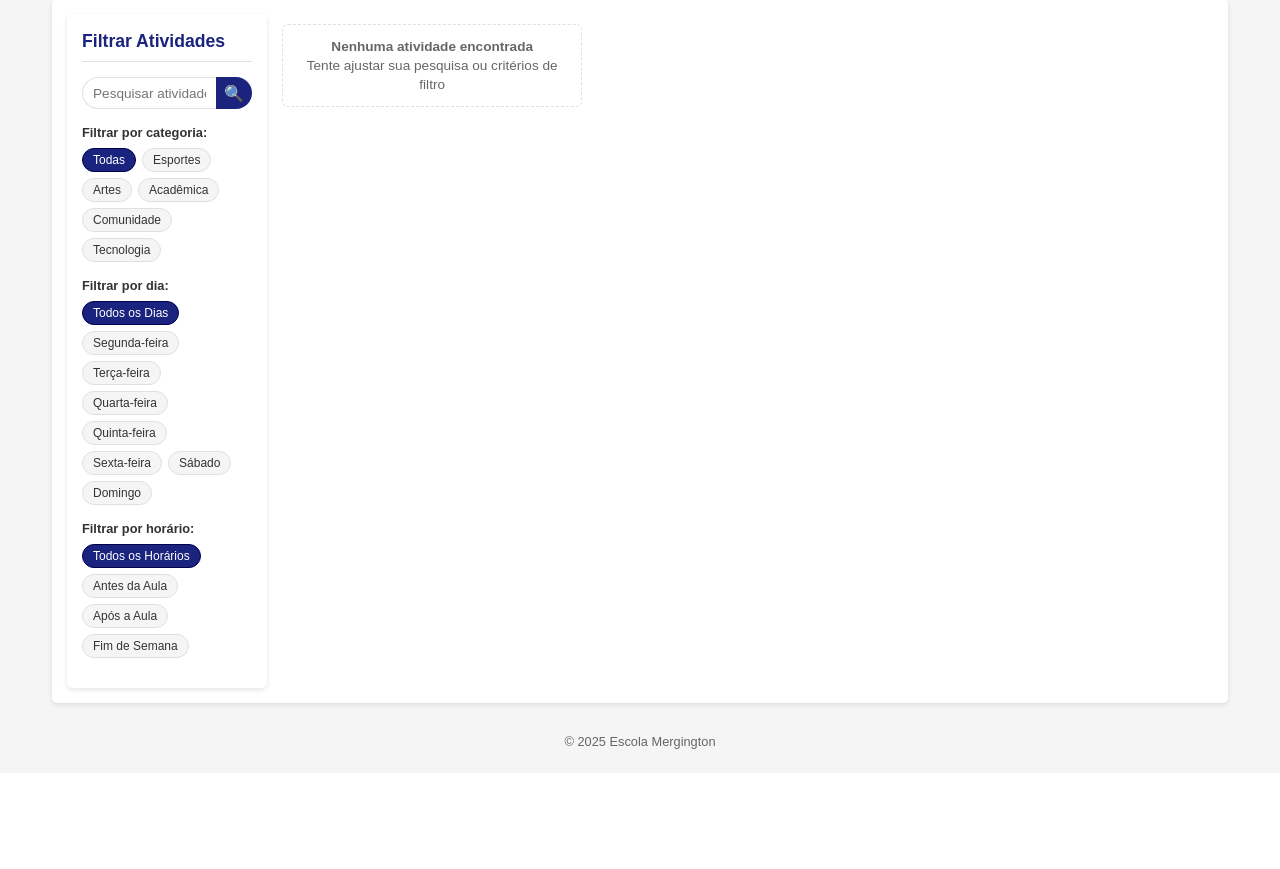
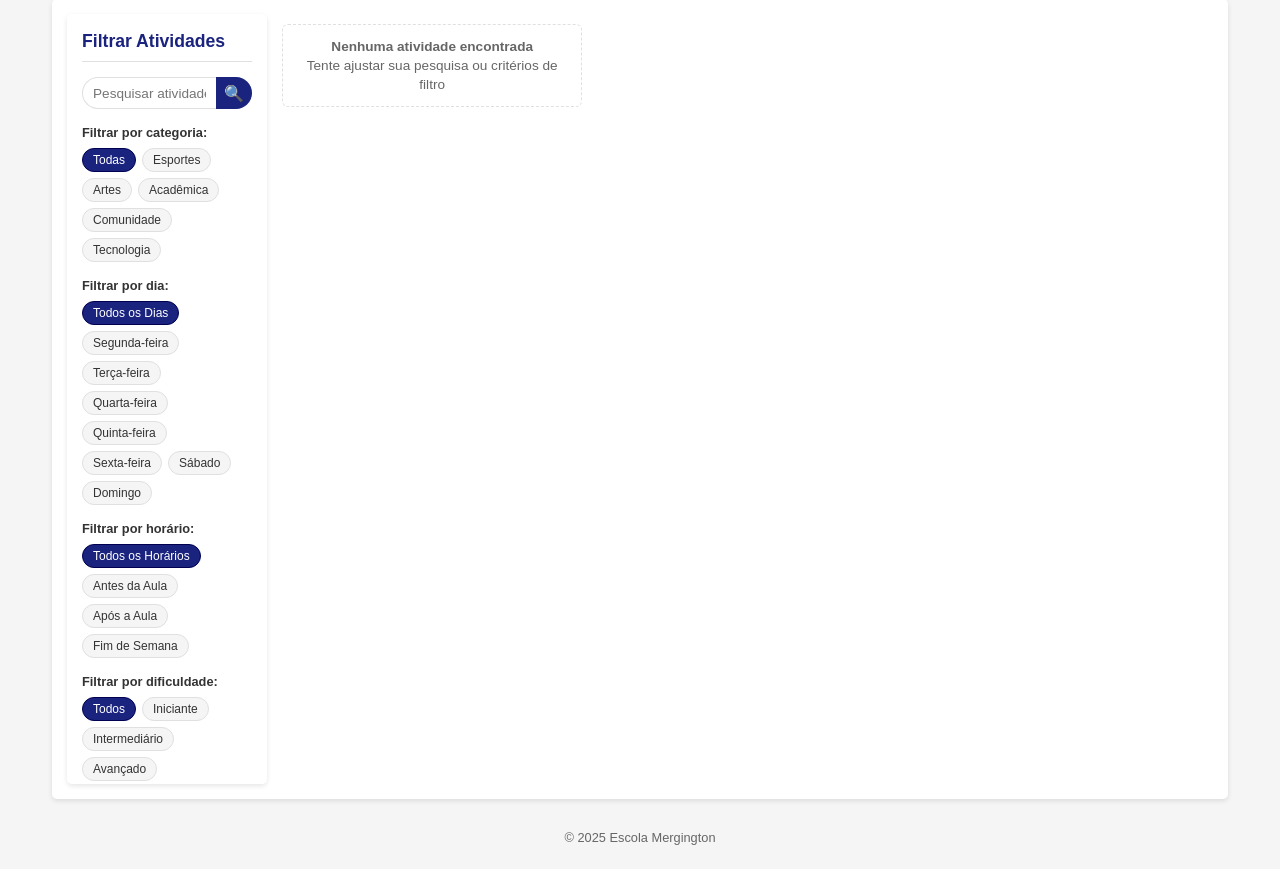
Before and after one commit to andrefontourainvillia/java-copilot-code-agent-final, a Spring Boot app: page / in a window 1280 px wide. Shown: the part 120-989 px from the top of the page. Before the commit the page ends 869 px from the top, so only its background shows below. Run offline with Spring Boot 4, Linux system fonts and the light colour scheme; data that the repository does not hold is empty; some of the project's set-up classes (security, data sources, template engines, error pages and the like) are left out, and stand-ins take their place.

Commit message:
Implement difficulty levels feature for activities
Co-authored-by: andrefontourainvillia <140420144+andrefontourainvillia@users.noreply.github.com>

```diff
--- a/src/main/java/com/mergingtonhigh/schoolmanagement/application/dtos/ActivityDTO.java
+++ b/src/main/java/com/mergingtonhigh/schoolmanagement/application/dtos/ActivityDTO.java
@@ -13,7 +13,8 @@ public record ActivityDTO(
         int maxParticipants,
         List<String> participants,
         int currentParticipantCount,
-        ActivityTypeDTO type) {
+        ActivityTypeDTO type,
+        DifficultyLevelDTO difficultyLevel) {
     public record ScheduleDetailsDTO(
             List<String> days,
             String startTime,
--- a/src/main/resources/static/app.js
+++ b/src/main/resources/static/app.js
@@ -14,6 +14,7 @@ document.addEventListener("DOMContentLoaded", () => {
   const categoryFilters = document.querySelectorAll(".category-filter");
   const dayFilters = document.querySelectorAll(".day-filter");
   const timeFilters = document.querySelectorAll(".time-filter");
+  const difficultyFilters = document.querySelectorAll(".difficulty-filter");
 
   // Authentication elements
   const loginButton = document.getElementById("login-button");
@@ -33,6 +34,7 @@ document.addEventListener("DOMContentLoaded", () => {
   let searchQuery = "";
   let currentDay = "";
   let currentTimeRange = "";
+  let currentDifficulty = ""; // Empty means "Todos" - activities without difficulty level
 
   // Authentication state
   let currentUser = null;
@@ -56,6 +58,12 @@ document.addEventListener("DOMContentLoaded", () => {
     const activeTimeFilter = document.querySelector(".time-filter.active");
     if (activeTimeFilter) {
       currentTimeRange = activeTimeFilter.dataset.time;
+    }
+
+    // Initialize difficulty filter
+    const activeDifficultyFilter = document.querySelector(".difficulty-filter.active");
+    if (activeDifficultyFilter) {
+      currentDifficulty = activeDifficultyFilter.dataset.difficulty;
     }
   }
 
@@ -372,6 +380,20 @@ document.addEventListener("DOMContentLoaded", () => {
         }
       }
 
+      // Aplicar filtro de dificuldade
+      if (currentDifficulty === "") {
+        // "Todos" - mostrar apenas atividades sem nível de dificuldade especificado
+        if (details.difficultyLevel) {
+          return;
+        }
+      } else {
+        // Filtro específico - mostrar apenas atividades com o nível selecionado
+        const activityDifficulty = details.difficultyLevel ? details.difficultyLevel.name : null;
+        if (activityDifficulty !== currentDifficulty) {
+          return;
+        }
+      }
+
       // Aplicar filtro de pesquisa
       const searchableContent = [
         name.toLowerCase(),
@@ -576,6 +598,19 @@ document.addEventListener("DOMContentLoaded", () => {
       // Update current time filter and fetch activities
       currentTimeRange = button.dataset.time;
       fetchActivities();
+    });
+  });
+
+  // Add event listeners for difficulty filter buttons
+  difficultyFilters.forEach((button) => {
+    button.addEventListener("click", () => {
+      // Update active class
+      difficultyFilters.forEach((btn) => btn.classList.remove("active"));
+      button.classList.add("active");
+
+      // Update current difficulty filter and display filtered activities
+      currentDifficulty = button.dataset.difficulty;
+      displayFilteredActivities();
     });
   });
 
--- a/src/main/resources/static/index.html
+++ b/src/main/resources/static/index.html
@@ -99,6 +99,25 @@
                 <button class="time-filter" data-time="weekend">Fim de Semana</button>
               </div>
             </div>
+
+            <!-- Difficulty Filter -->
+            <div class="filter-container difficulty-filter-container">
+              <div class="filter-label">Filtrar por dificuldade:</div>
+              <div class="difficulty-filters" id="difficulty-filters">
+                <button class="difficulty-filter active" data-difficulty="">
+                  Todos
+                </button>
+                <button class="difficulty-filter" data-difficulty="iniciante">
+                  Iniciante
+                </button>
+                <button class="difficulty-filter" data-difficulty="intermediario">
+                  Intermediário
+                </button>
+                <button class="difficulty-filter" data-difficulty="avancado">
+                  Avançado
+                </button>
+              </div>
+            </div>
           </aside>
 
           <!-- Activities Content -->
--- a/src/main/resources/static/styles.css
+++ b/src/main/resources/static/styles.css
@@ -539,7 +539,8 @@ footer {
 
 .category-filters,
 .day-filters,
-.time-filters {
+.time-filters,
+.difficulty-filters {
   display: flex;
   flex-wrap: wrap;
   gap: 6px;
@@ -547,7 +548,8 @@ footer {
 
 .category-filter,
 .day-filter,
-.time-filter {
+.time-filter,
+.difficulty-filter {
   background-color: var(--background);
   border: 1px solid var(--border);
   color: var(--text-primary);
@@ -560,7 +562,8 @@ footer {
 
 .category-filter.active,
 .day-filter.active,
-.time-filter.active {
+.time-filter.active,
+.difficulty-filter.active {
   background-color: var(--primary);
   color: white;
   border-color: var(--primary-dark);
@@ -568,7 +571,8 @@ footer {
 
 .category-filter:hover,
 .day-filter:hover,
-.time-filter:hover {
+.time-filter:hover,
+.difficulty-filter:hover {
   background-color: var(--primary-light);
   color: white;
 }
```
Also changed, not shown: src/main/java/com/mergingtonhigh/schoolmanagement/application/dtos/DifficultyLevelDTO.java (added, +9 -0 lines), src/main/java/com/mergingtonhigh/schoolmanagement/domain/entities/Activity.java (+16 -0 lines), src/main/java/com/mergingtonhigh/schoolmanagement/domain/valueobjects/DifficultyLevel.java (added, +20 -0 lines), src/main/java/com/mergingtonhigh/schoolmanagement/presentation/mappers/ActivityMapper.java (+10 -1 lines).
